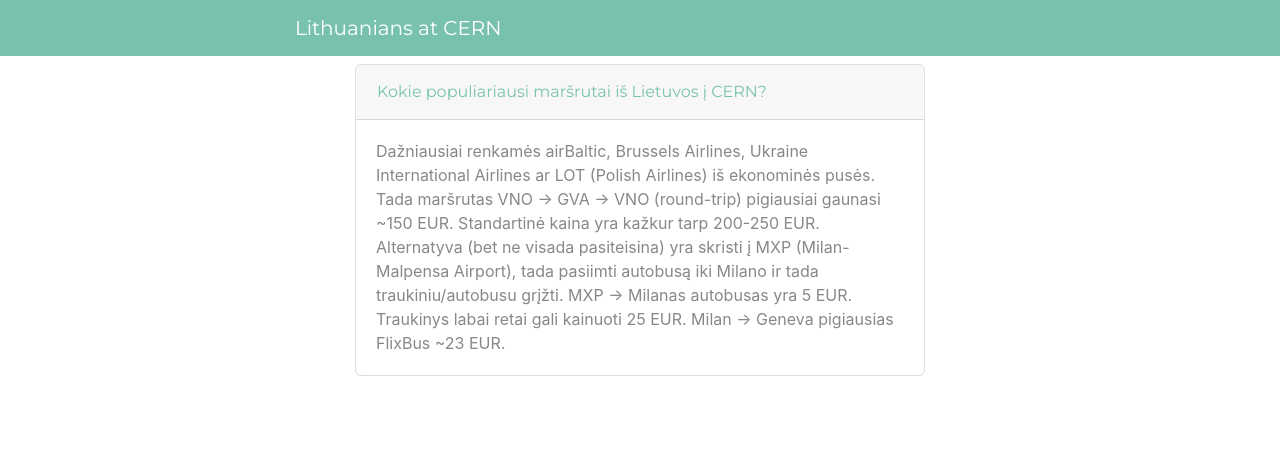
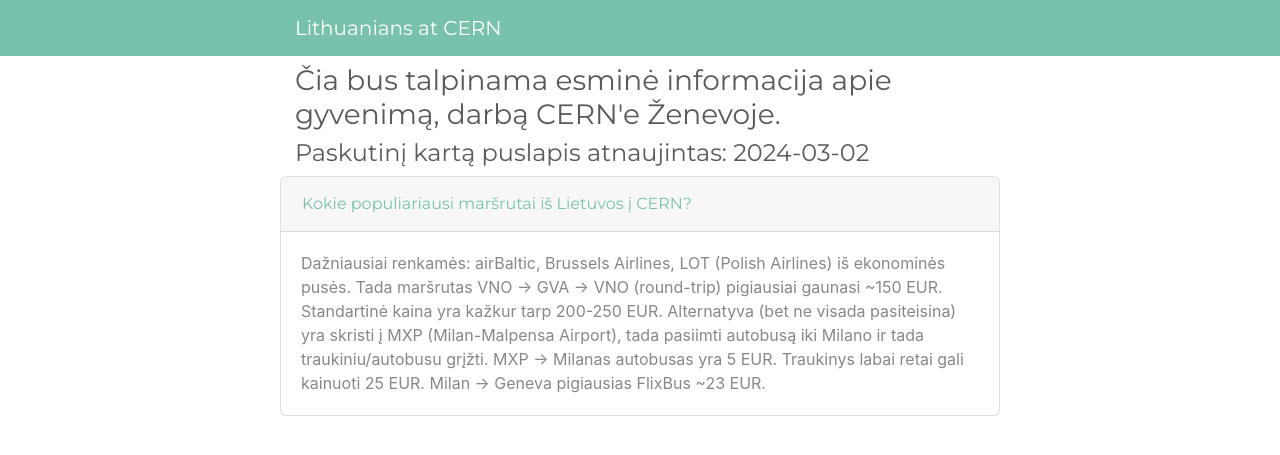
Before and after one commit to GintasS/testing-gintautas.github.io, a Jekyll site: the page built from index.html, in a window 1280 px wide. Shown: the top 455 px of the page. Built offline with Jekyll 4.4.1, drawn with Linux system fonts in a browser that asks for light colours.

Commit message:
Atnaujinamas DUK puslapis

```diff
--- a/index.html
+++ b/index.html
@@ -2,8 +2,12 @@
 layout: page
 ---
 
+<h3> Čia bus talpinama esminė informacija apie gyvenimą, darbą CERN'e Ženevoje. </h3>
+<h4> Paskutinį kartą puslapis atnaujintas: 2024-03-02</h4>
+
+
 <div class="row">
-    <div class="col-10 mx-auto">
+    <div class="col-15 mx-auto">
         <div class="accordion" id="faqExample">
             <div class="card">
                 <div class="card-header p-2" id="headingOne">
@@ -16,7 +20,10 @@
 
                 <div id="collapseOne" class="collapse show" aria-labelledby="headingOne" data-parent="#faqExample">
                     <div class="card-body">
-                        Dažniausiai renkamės airBaltic, Brussels Airlines, Ukraine International Airlines ar LOT (Polish Airlines) iš ekonominės pusės. Tada maršrutas VNO -> GVA -> VNO (round-trip) pigiausiai gaunasi ~150 EUR. Standartinė kaina yra kažkur tarp 200-250 EUR.
+                        Dažniausiai renkamės: airBaltic, Brussels Airlines, LOT (Polish Airlines) iš ekonominės pusės.
+
+                        Tada maršrutas VNO -> GVA -> VNO (round-trip) pigiausiai gaunasi ~150 EUR.
+                        Standartinė kaina yra kažkur tarp 200-250 EUR.
 
                         Alternatyva (bet ne visada pasiteisina) yra skristi į MXP (Milan-Malpensa Airport), tada pasiimti autobusą iki Milano ir tada traukiniu/autobusu grįžti. MXP -> Milanas autobusas yra 5 EUR. Traukinys labai retai gali kainuoti 25 EUR. Milan -> Geneva pigiausias FlixBus ~23 EUR.
                     </div>
```
